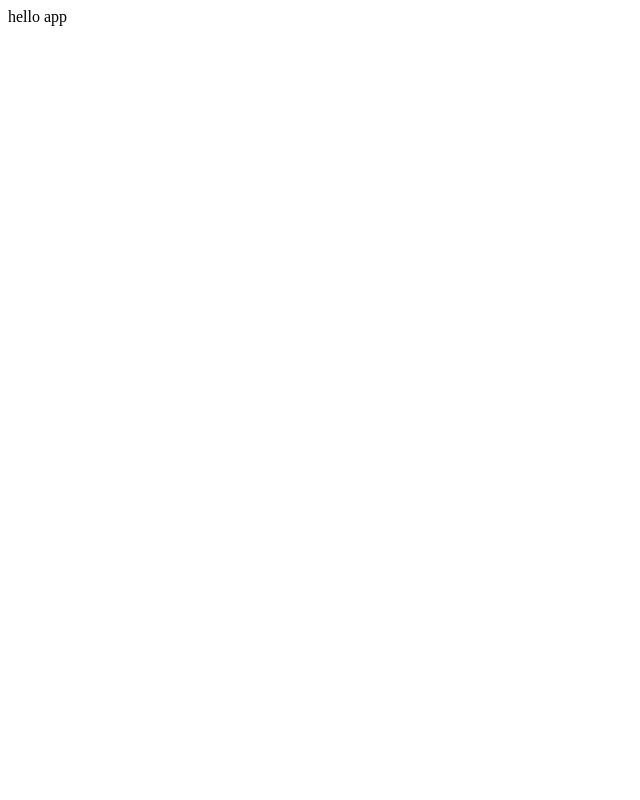
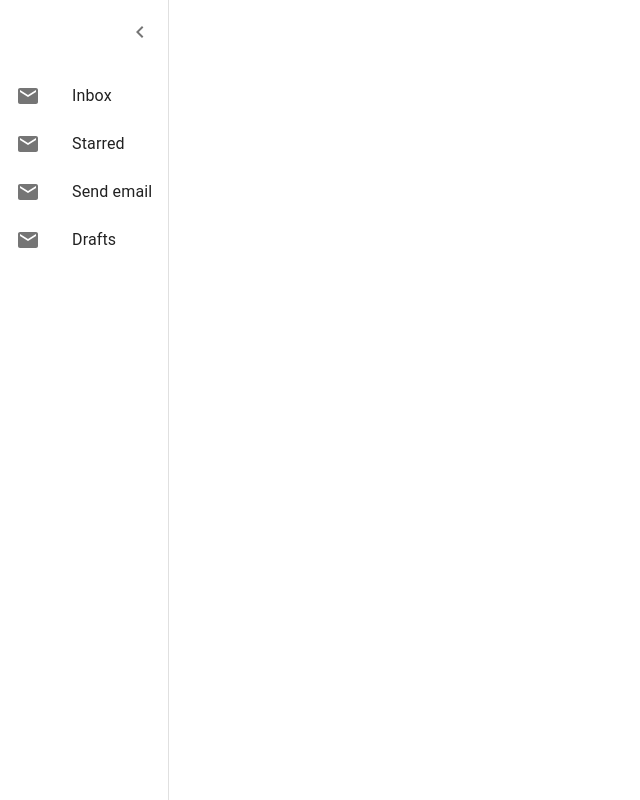
Before and after one commit to FA12-1/entschuldigungssystem, a Next.js app in the folder frontend/: page / in a window 1280 px wide. Shown: the whole page, without its empty margins (0-640 px from the left). Built offline with nearby package versions, Linux system fonts and the light colour scheme.

Commit message:
wip: add side menu

```diff
--- a/frontend/app/layout.tsx
+++ b/frontend/app/layout.tsx
@@ -1,12 +1,62 @@
+"use client";
+
+import {
+    Drawer,
+    IconButton,
+    List,
+    ListItem,
+    ListItemButton,
+    ListItemIcon,
+    ListItemText,
+} from "@mui/material";
+import ChevronLeftIcon from "@mui/icons-material/ChevronLeft";
+import EmailIcon from "@mui/icons-material/Email";
+import useLocalStorage from "../hooks/useLocalStorage";
+import { styled } from "@mui/material/styles";
+
 export default function RootLayout({
-  children,
+    children,
 }: {
-  children: React.ReactNode
+    children: React.ReactNode;
 }) {
-  return (
-    <html>
-      <head />
-      <body>{children}</body>
-    </html>
-  )
+    const [open, setOpen] = useLocalStorage("drawer_open", true);
+
+    return (
+        <html>
+            <head />
+            <body>
+                <Drawer variant="persistent" anchor="left" open={open}>
+                    <DrawerHeader>
+                        <IconButton onClick={() => setOpen(!open)}>
+                            <ChevronLeftIcon />
+                        </IconButton>
+                    </DrawerHeader>
+                    <List>
+                        {["Inbox", "Starred", "Send email", "Drafts"].map(
+                            (text, index) => (
+                                <ListItem key={text} disablePadding>
+                                    <ListItemButton>
+                                        <ListItemIcon>
+                                            <EmailIcon />
+                                        </ListItemIcon>
+                                        <ListItemText primary={text} />
+                                    </ListItemButton>
+                                </ListItem>
+                            )
+                        )}
+                    </List>
+                </Drawer>
+                {children}
+            </body>
+        </html>
+    );
 }
+
+const DrawerHeader = styled("div")(({ theme }) => ({
+    display: "flex",
+    alignItems: "center",
+    padding: theme.spacing(0, 1),
+    // necessary for content to be below app bar
+    ...theme.mixins.toolbar,
+    justifyContent: "flex-end",
+}));
--- /dev/null
+++ b/frontend/hooks/useLocalStorage.ts
@@ -0,0 +1,23 @@
+import { useEffect, useState } from "react";
+
+export default function useLocalStorage<T>(
+    key: string,
+    initialValue: T
+): [T, (value: T) => void] {
+    const [state, setInternalState] = useState<T>(initialValue);
+
+    useEffect(() => {
+        const value = localStorage.getItem(key);
+
+        if (!value) return;
+
+        setInternalState(JSON.parse(value));
+    }, [key]);
+
+    const setState = (value: T) => {
+        localStorage.setItem(key, JSON.stringify(value));
+        setInternalState(value);
+    };
+
+    return [state, setState];
+}
--- a/frontend/package.json
+++ b/frontend/package.json
@@ -8,6 +8,7 @@
   "dependencies": {
     "@emotion/react": "^11.10.5",
     "@emotion/styled": "^11.10.5",
+    "@mui/icons-material": "^5.11.0",
     "@mui/material": "^5.11.4",
     "next": "latest",
     "react": "18.2.0",
```
Also changed, not shown: 1 other file (tests, documents, lock files or other folders).
